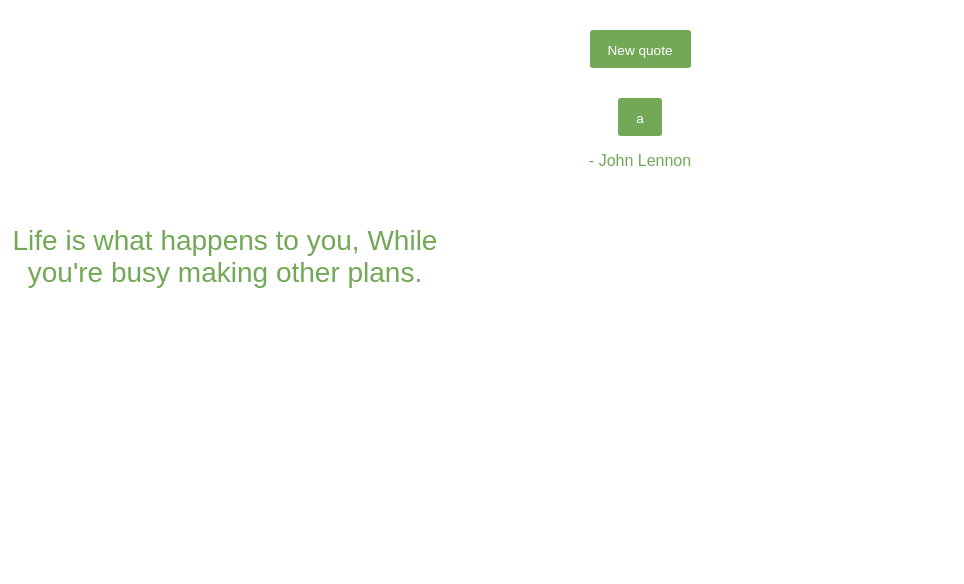
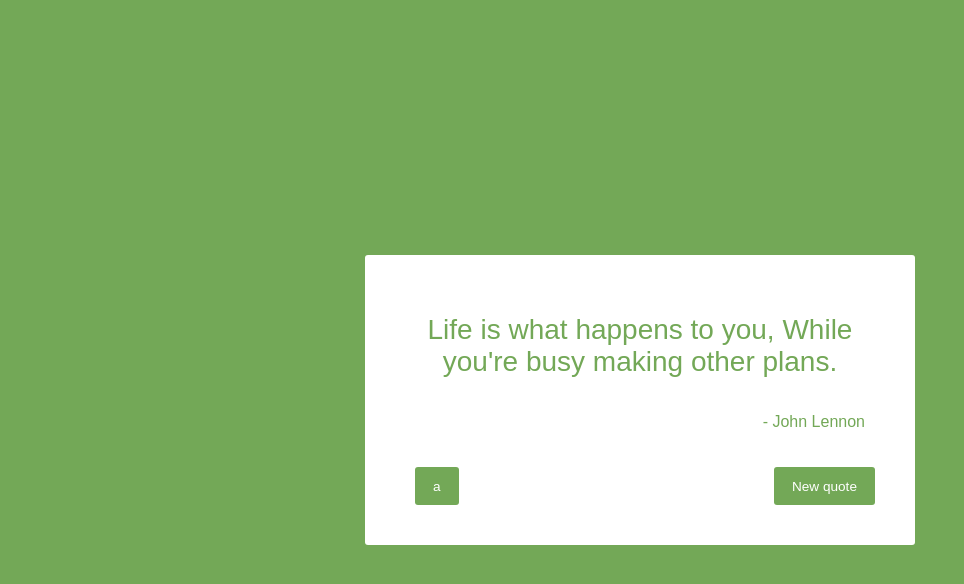
Before and after one commit to pranavkaruvally/Front-End-Development-Libraries-FCC, a React (Create React App) app in the folder random_quote_machine/: page / in a window 1280 px wide. Shown: the top 584 px of the page, without its empty margins (0-964 px from the left). Built offline with nearby package versions, Linux system fonts and the light colour scheme.

Commit message:
Completed UI design

```diff
--- a/random_quote_machine/src/App.js
+++ b/random_quote_machine/src/App.js
@@ -3,13 +3,17 @@ import React from "react";
 // import Clicker from './components/quote_box/Clicker.js';
 
 function App() {
-  const myQuote = "Life is what happens to you, While you're busy making other plans.";
+  document.body.style = "background-color: #73A857";
+
+  const appStyle= {
+    "display": "flex",
+    "alignItems": "center",
+    "justifyContent": "center",
+    "height": "100vh",
+  }
   return (
-    <div className="App">
-      <Clicker id="#new-quote" color="#73A857" content="New quote"/><br/>
-      <Clicker id="#tweet-quote" color="#73A857" content="a">a</Clicker><br/>
-      <QuoteAuthor id="#author" color="#73A857" authorName="John Lennon" /><br/>
-      <QuoteText quote={myQuote} color="#73A857"/>
+    <div style={appStyle}>
+      <QuoteBox color="#73A857"/>
     </div>
   );
 }
@@ -32,7 +36,10 @@ class Clicker extends React.Component {
           "padding": "8px 18px 6px 18px",
           "cursor": "pointer",
       }
-      return <button style={buttonStyle}>{ this.props.content }</button>;
+
+      const clickStyle = (this.props.clickStyle == null) ? buttonStyle : Object.assign(this.props.clickStyle, buttonStyle);
+
+      return <button style={clickStyle}>{ this.props.content }</button>;
   }
 }
 
@@ -45,6 +52,7 @@ class QuoteAuthor extends React.Component {
     const authorStyle = {
       "color": this.props.color,
       "font": "16px Raleway, sans-serif",
+      "float": "right",
     };
     return <p style={authorStyle}> - {this.props.authorName}</p>
   }
@@ -74,3 +82,37 @@ class QuoteText extends React.Component {
     );
   }
 }
+
+class QuoteBox extends React.Component {
+  QuoteBox(props) {
+    this.super(props);
+  }
+
+  render() {
+    const myQuote = "Life is what happens to you, While you're busy making other plans.";
+
+    const quoteBoxStyle = {
+      "border-radius": "3px",
+      "width": "450px",
+      "padding": "40px 50px",
+      "background-color": "#ffffff",
+    }
+
+    const newQuoteStyle = {
+      "position": "relative",
+      "right": -180,
+    }
+
+    return (
+      <div style={quoteBoxStyle}>
+        <QuoteText quote={myQuote} color={this.props.color}/>
+        <QuoteAuthor id="#author" color={this.props.color} authorName="John Lennon" /><br/><br/>
+        <div className="buttons" style={{"display": "flex", "justifyContent": "space-between"}}>
+          <Clicker id="#tweet-quote" color={this.props.color} content="a" /><br/>
+          <Clicker id="#new-quote" clickStyle={newQuoteStyle} color={this.props.color} content="New quote"/><br/>
+        </div>
+      </div>
+    );
+  }
+
+}
```
